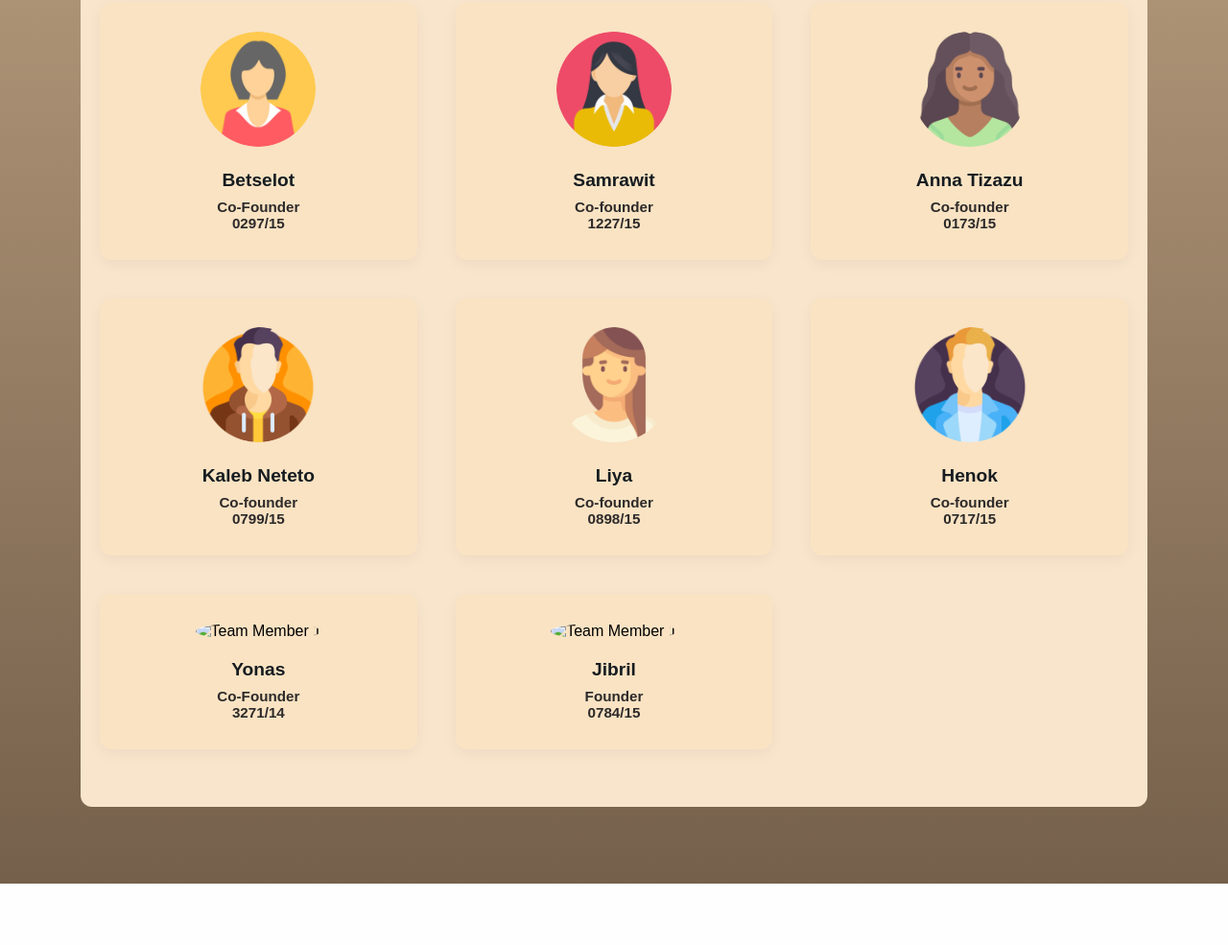
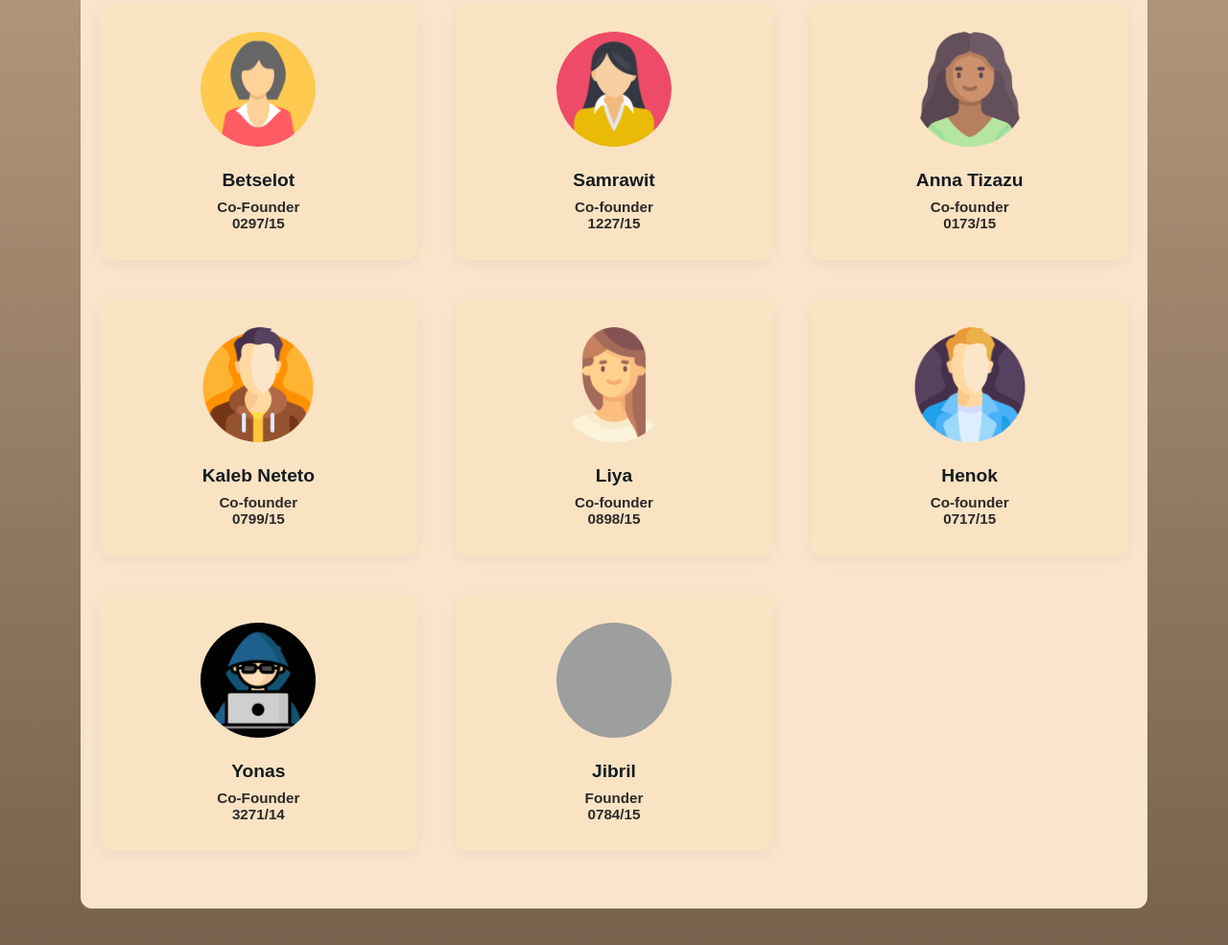
Before and after one commit to JBRIL43/bookStore, a plain HTML site: page about.html in a window 1280 px wide. Shown: the part 909-1894 px from the top of the page at 96% size. Before the commit the page ends 1830 px from the top, so only its background shows below. Drawn offline with Linux system fonts and the light colour scheme; the site is published under a folder, as on GitHub Pages, so addresses that start at the root find nothing.

Commit message:
edit about us page

```diff
--- a/about.html
+++ b/about.html
@@ -179,7 +179,7 @@
                     </div>
                     <div class="team-member founder">
                         <div class="team-member-img">
-                            <img src="/Assets/IMG/Blue Modern Education Logo (1).png" alt="Team Member 1">
+                            <img src="Assets/IMG/Blue Modern Education Logo (1).png" alt="Team Member 1">
                         </div>
                         <div class="team-member-name">
                             <h4>Yonas</h4>
@@ -191,7 +191,7 @@
                     </div>
                     <div class="team-member founder ">
                         <div class="team-member-img">
-                            <img src="/Assets/IMG/jibril.jpg" alt="Team Member 1">
+                            <img src="Assets/IMG/jibril.jpg" alt="Team Member 1">
                         </div>
                         <div class="team-member-name">
                             <h4>Jibril</h4>
```
